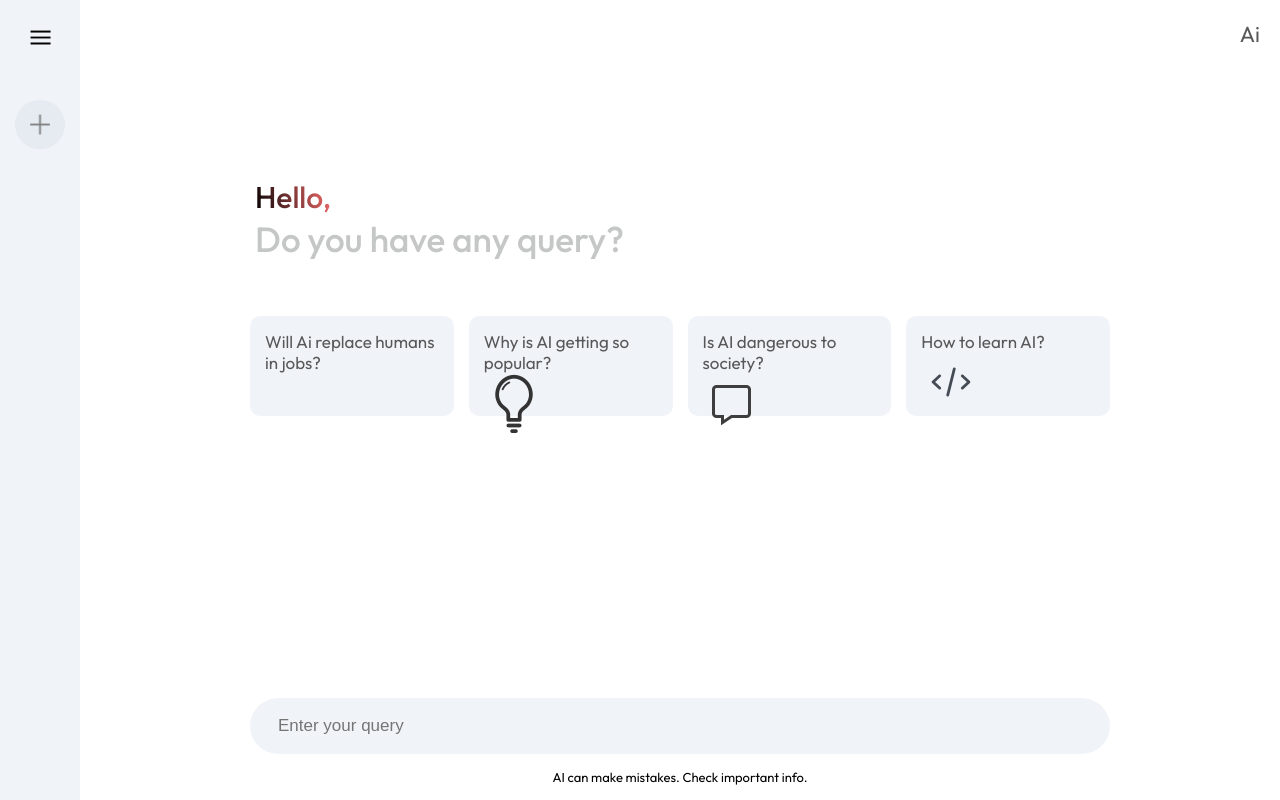
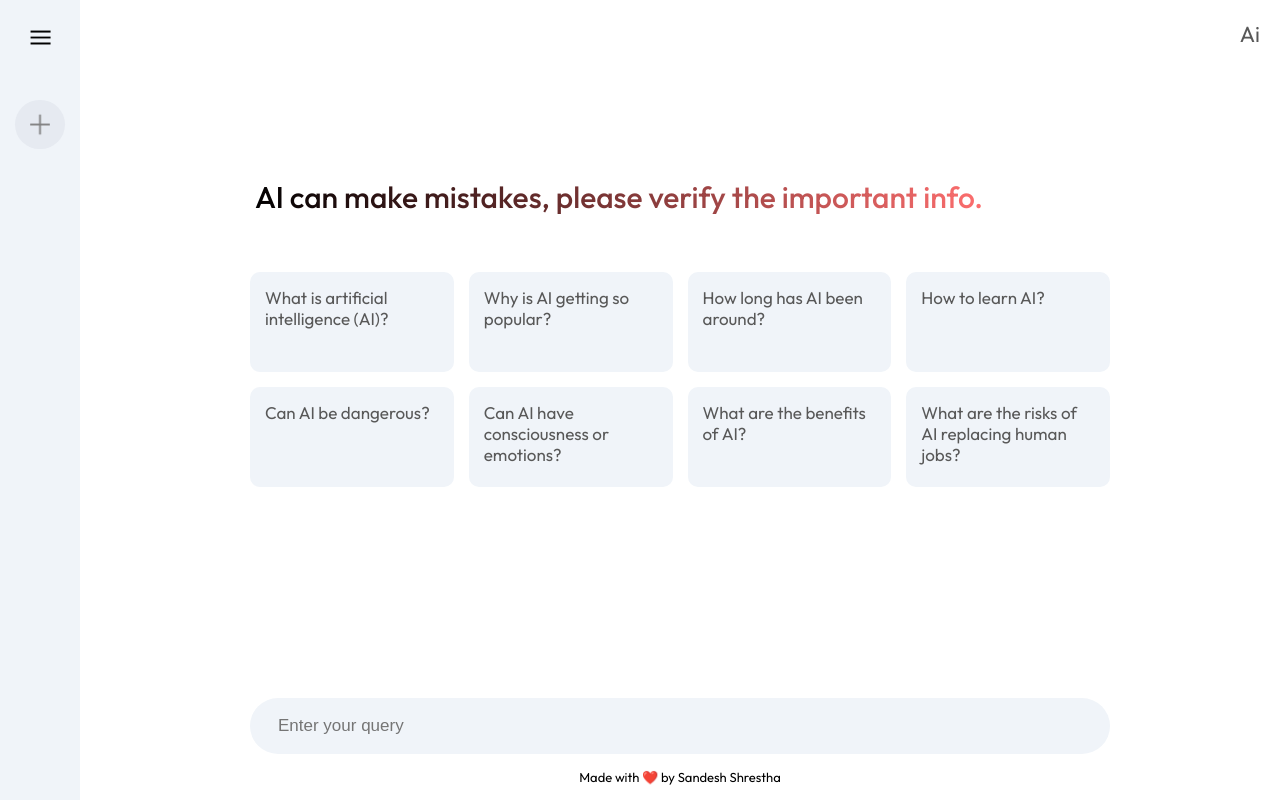
Before and after one commit to yoursandeshshrestha/Ai-for-students, a React (Vite) app: page / in a window 1280 px wide. Built offline with nearby package versions, Linux system fonts and the light colour scheme.

Commit message:
few changes

```diff
--- a/src/components/main/Main.jsx
+++ b/src/components/main/Main.jsx
@@ -36,55 +36,80 @@ function Main() {
           <>
             <div className="greet">
               <p>
-                <span>Hello,</span>
+                <span>
+                  AI can make mistakes, please verify the important info.
+                </span>
               </p>
-              <p>Do you have any query?</p>
             </div>
             <div className="cards">
               <div
                 className="card"
                 onClick={() =>
-                  handleCardClick("Will Ai replace humans in jobs?")
+                  handleCardClick("What is artificial intelligence (AI)?")
                 }
               >
-                <p>Will Ai replace humans in jobs?</p>
-                {/* <img src={assets.compass_icon} alt="compass icon" /> */}
+                <p>What is artificial intelligence (AI)?</p>
               </div>
               <div
                 className="card"
                 onClick={() => handleCardClick("Why is AI getting so popular?")}
               >
                 <p>Why is AI getting so popular?</p>
-                <img src={assets.bulb_icon} alt="bulb icon" />
               </div>
               <div
                 className="card"
-                onClick={() => handleCardClick("Is AI dangerous to society?")}
+                onClick={() => handleCardClick("How long has AI been around?")}
               >
-                <p>Is AI dangerous to society?</p>
-                <img src={assets.message_icon} alt="message icon" />
+                <p>How long has AI been around?</p>
               </div>
               <div
                 className="card"
                 onClick={() => handleCardClick("How to learn AI?")}
               >
                 <p>How to learn AI?</p>
-                <img src={assets.code_icon} alt="code icon" />
+              </div>
+              <div
+                className="card"
+                onClick={() => handleCardClick("Can AI be dangerous?")}
+              >
+                <p>Can AI be dangerous?</p>
+              </div>
+              <div
+                className="card"
+                onClick={() =>
+                  handleCardClick("Can AI have consciousness or emotions?")
+                }
+              >
+                <p>Can AI have consciousness or emotions?</p>
+              </div>
+              <div
+                className="card"
+                onClick={() => handleCardClick("What are the benefits of AI?")}
+              >
+                <p>What are the benefits of AI?</p>
+              </div>
+              <div
+                className="card"
+                onClick={() =>
+                  handleCardClick(
+                    "What are the risks of AI replacing human jobs?"
+                  )
+                }
+              >
+                <p>What are the risks of AI replacing human jobs?</p>
               </div>
             </div>
           </>
         )}
 
-        {/* Render result section only when showResult is true */}
         {showResult && (
           <div className="result">
             <div className="result-title">
-              <p>{recentPrompt}</p>
+              <p className="recent-prompt">{recentPrompt}</p>
             </div>
             <div className="result-data">
               {loading ? (
                 <div className="loader">
-                  <hr />
                   <hr />
                   <hr />
                 </div>
@@ -99,7 +124,7 @@ function Main() {
           <div className="search-box">
             <input
               onChange={(e) => setInput(e.target.value)}
-              onKeyPress={handleKeyPress} // Handle Enter key press
+              onKeyPress={handleKeyPress}
               value={input}
               type="text"
               placeholder="Enter your query"
@@ -114,9 +139,7 @@ function Main() {
               ) : null}
             </div>
           </div>
-          <p className="bottom-info">
-            AI can make mistakes. Check important info.
-          </p>
+          <p className="bottom-info">Made with ❤️ by Sandesh Shrestha</p>
         </div>
       </div>
     </div>
```
